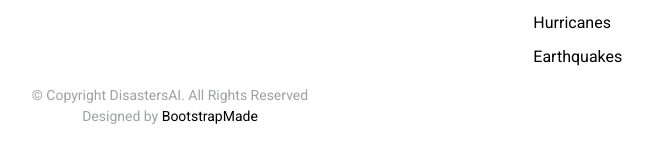
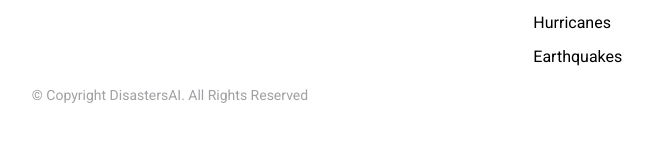
Before and after one commit to TeamDeltaHacks/DisastersAI, a Flask app: page /fires in a window 1280 px wide. Shown: the part 2205-2372 px from the top of the page, without its empty margins (470-1123 px from the left). After the commit the page ends 2308 px from the top, so only its background shows below. Run offline with Flask 2, Linux system fonts and the light colour scheme; parts of the project's set-up code (start-up, migrations or seed data) failed here and were passed over; some libraries are stand-ins or nearby versions.

Commit message:
Add stuff

```diff
--- a/templates/fires.html
+++ b/templates/fires.html
@@ -10,10 +10,6 @@
   <link rel="apple-touch-icon" href="./static/assets/img/disasterAI-icon.png" type="image/png">
   <meta content="" name="description">
   <meta content="" name="keywords">
-
-  <!-- Favicons -->
-  <link href="./static/assets/img/favicon.png" rel="icon">
-  <link href="./static/assets/img/apple-touch-icon.png" rel="apple-touch-icon">
 
   <!-- Google Fonts -->
   <link href="https://fonts.googleapis.com/css?family=Roboto:300,300i,400,400i,500,500i,600,600i,700,700i|Poppins:300,300i,400,400i,500,500i,600,600i,700,700i" rel="stylesheet">
@@ -243,7 +239,6 @@
 
   </main><!-- End #main -->
 
-  <!-- ======= Footer ======= -->
   <footer class="footer" role="contentinfo">
     <div class="container">
       <div class="row">
@@ -279,15 +274,6 @@
       <div class="row justify-content-center text-center">
         <div class="col-md-7">
           <p class="copyright">&copy; Copyright DisastersAI. All Rights Reserved</p>
-          <div class="credits">
-            <!--
-            All the links in the footer should remain intact.
-            You can delete the links only if you purchased the pro version.
-            Licensing information: https://bootstrapmade.com/license/
-            Purchase the pro version with working PHP/AJAX contact form: https://bootstrapmade.com/buy/?theme=SoftLand
-          -->
-            Designed by <a href="https://bootstrapmade.com/">BootstrapMade</a>
-          </div>
         </div>
       </div>
 
```
Also changed, not shown: templates/earthquakes.html (+0 -14 lines), templates/hurricanes.html (+0 -14 lines), uploads/asdf.png (added), uploads/asfd.png (added), uploads/damage.jpeg (added), uploads/dfg.png (added), uploads/download_6.jpeg (added), uploads/er.png (added), uploads/ert.jpeg (added), uploads/r.jpeg (added), uploads/werg.jpeg (added), uploads/wergwergwer.jpeg (added), 2 other files.
